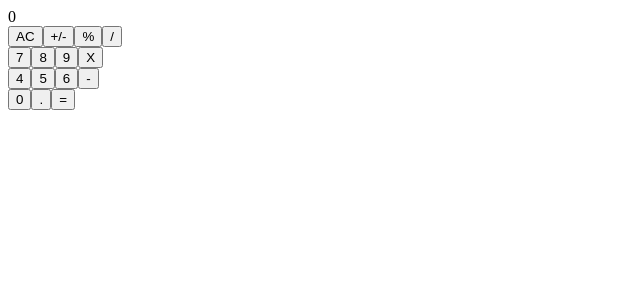
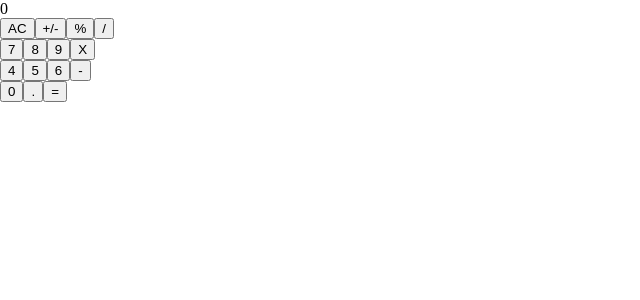
Before and after one commit to frankopkusianwar/calculator-app, a React (Create React App) app: page / in a window 1280 px wide. Shown: the top 300 px of the page, without its empty margins (0-640 px from the left). Built offline with nearby package versions, Linux system fonts and the light colour scheme.

Commit message:
Move css file and fix stylelint errors

```diff
--- /dev/null
+++ b/src/components/App.css
@@ -0,0 +1,3 @@
+body {
+  margin: 0;
+}
--- a/src/components/App.js
+++ b/src/components/App.js
@@ -1,4 +1,5 @@
 import React from 'react';
+import './App.css';
 import Display from './Display';
 import ButtonPannel from './ButtonPanel';
 
```
